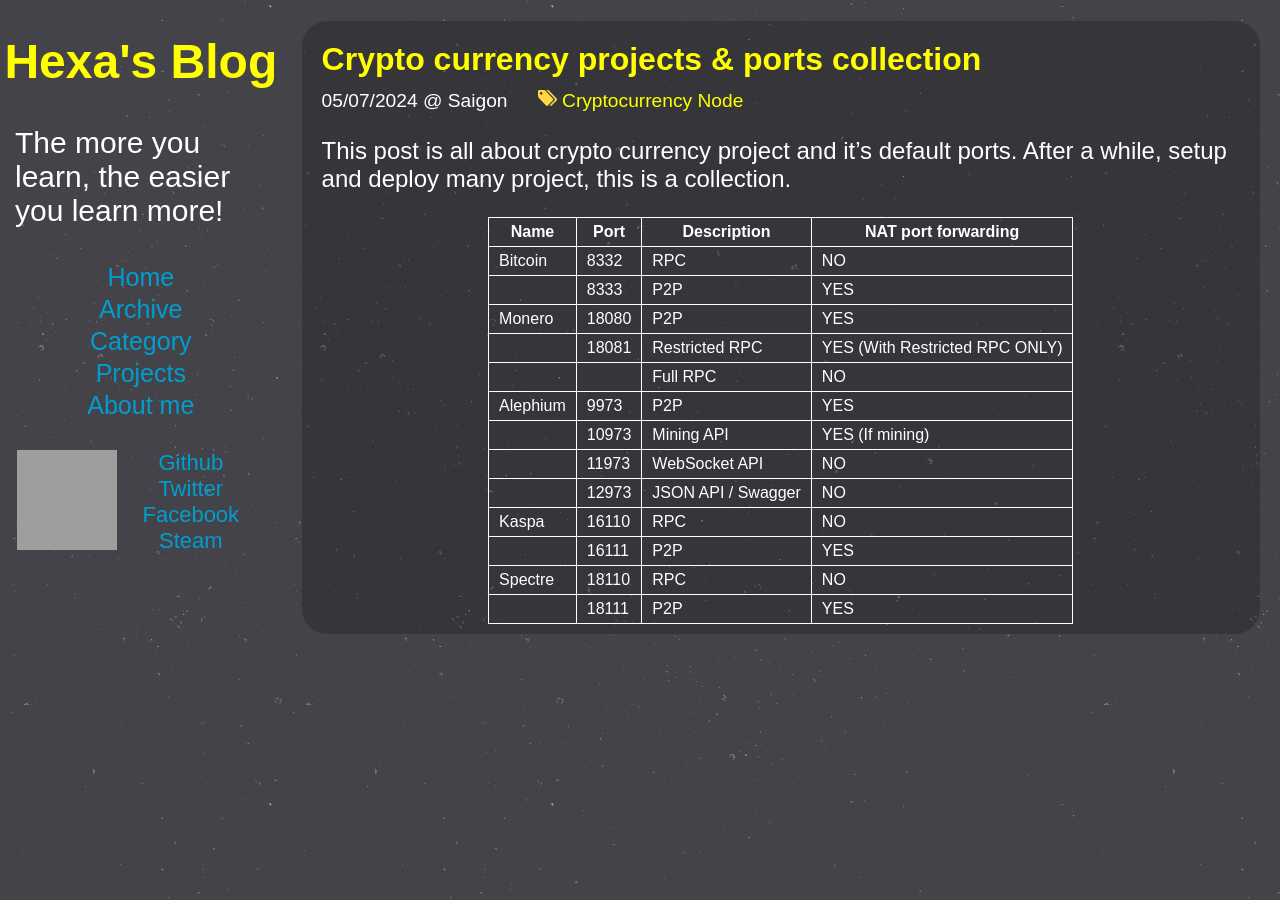
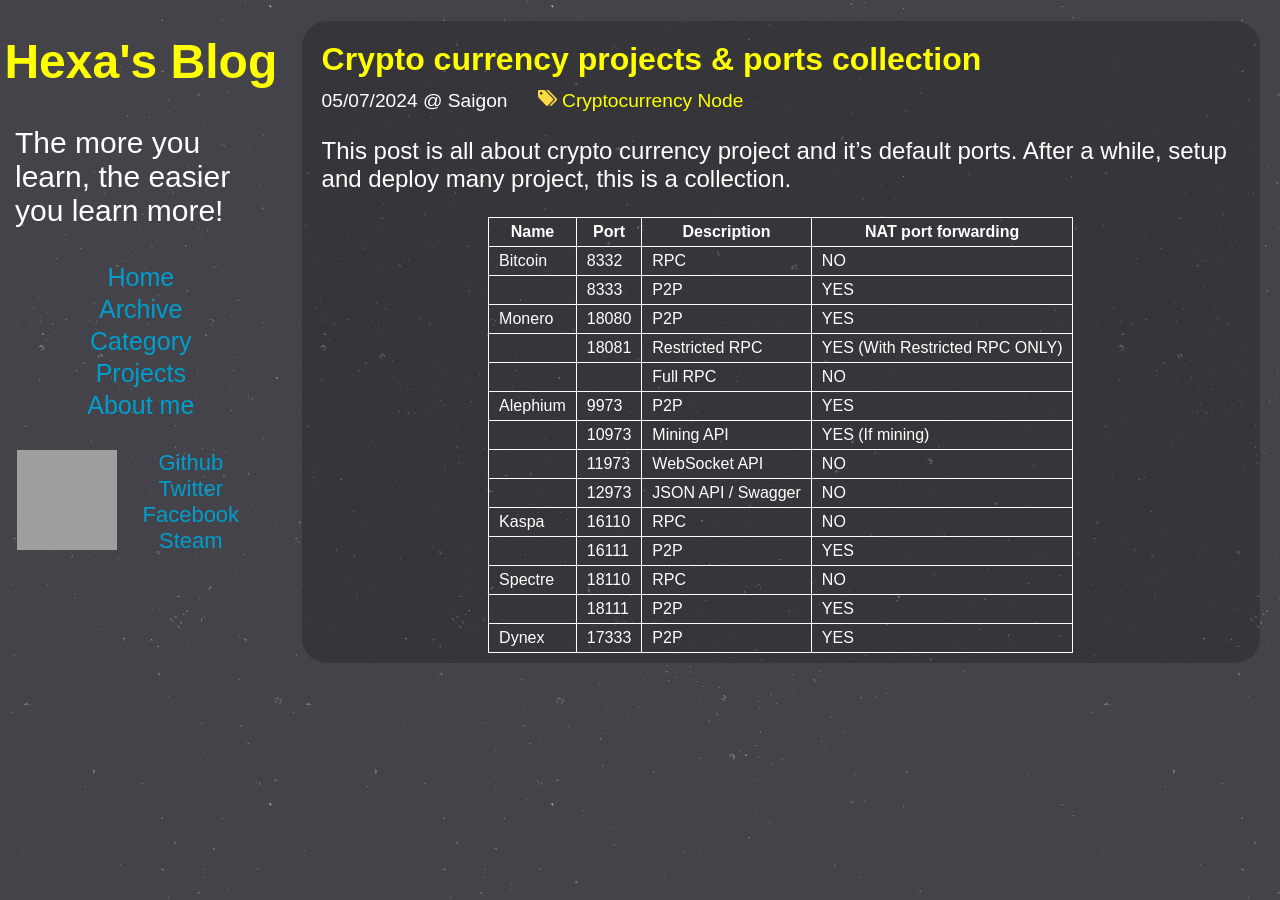
Before and after one commit to nguyenvinhlinh/nguyenvinhlinh.github.io, a Jekyll site: the page built from _posts/2024-07-05-Crypto-currency-projects-&-ports-collection.md, in a window 1280 px wide. Built offline with Jekyll 4.4.1, drawn with Linux system fonts in a browser that asks for light colours; comment, search, counter and statistics services are not loaded; grey boxes are pictures that could not be loaded.

Commit message:
add dynex

```diff
--- a/_posts/2024-07-05-Crypto-currency-projects-&-ports-collection.md
+++ b/_posts/2024-07-05-Crypto-currency-projects-&-ports-collection.md
@@ -36,3 +36,5 @@
 | Spectre  | 18110 | RPC                | NO                              |
 |          | 18111 | P2P                | YES                             |
 |----------|-------|--------------------|---------------------------------|
+| Dynex    | 17333 | P2P                | YES                             |
+|----------|-------|--------------------|---------------------------------|
```
Also changed, not shown: 1 other file.
